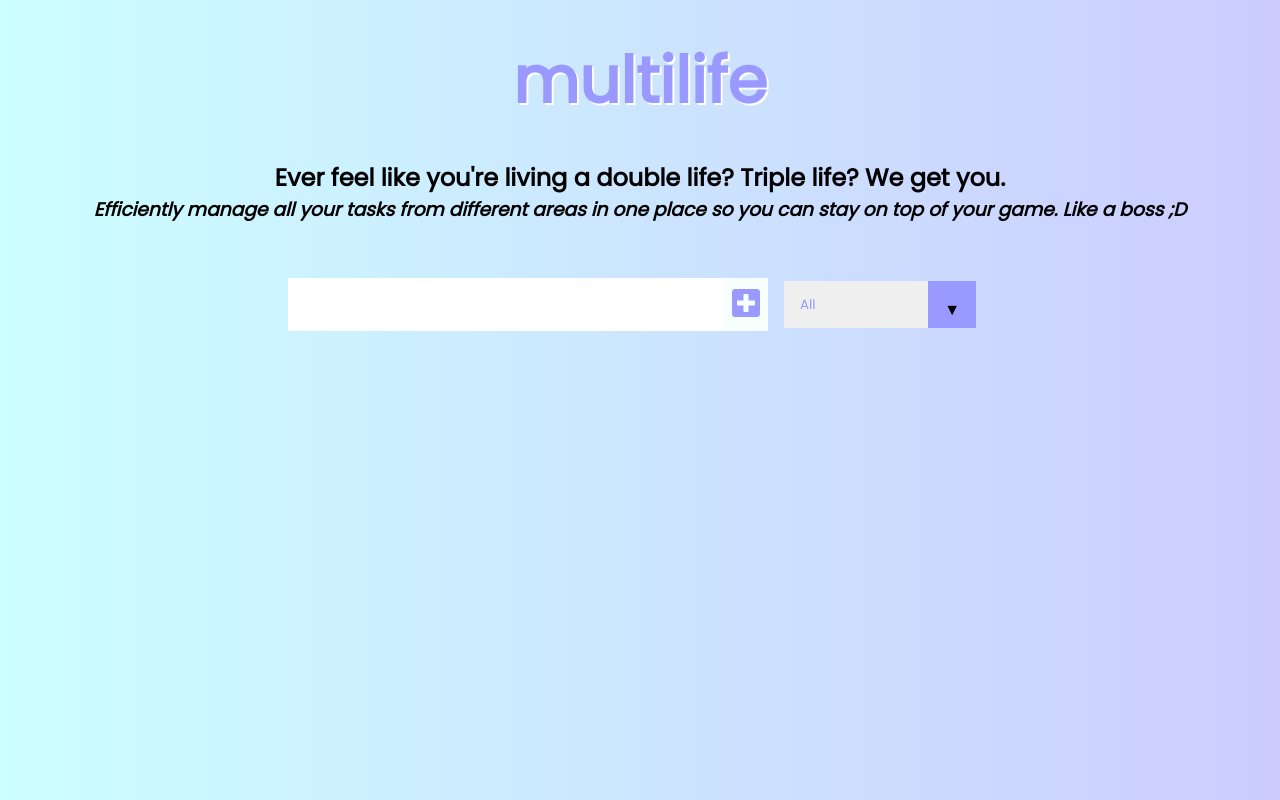
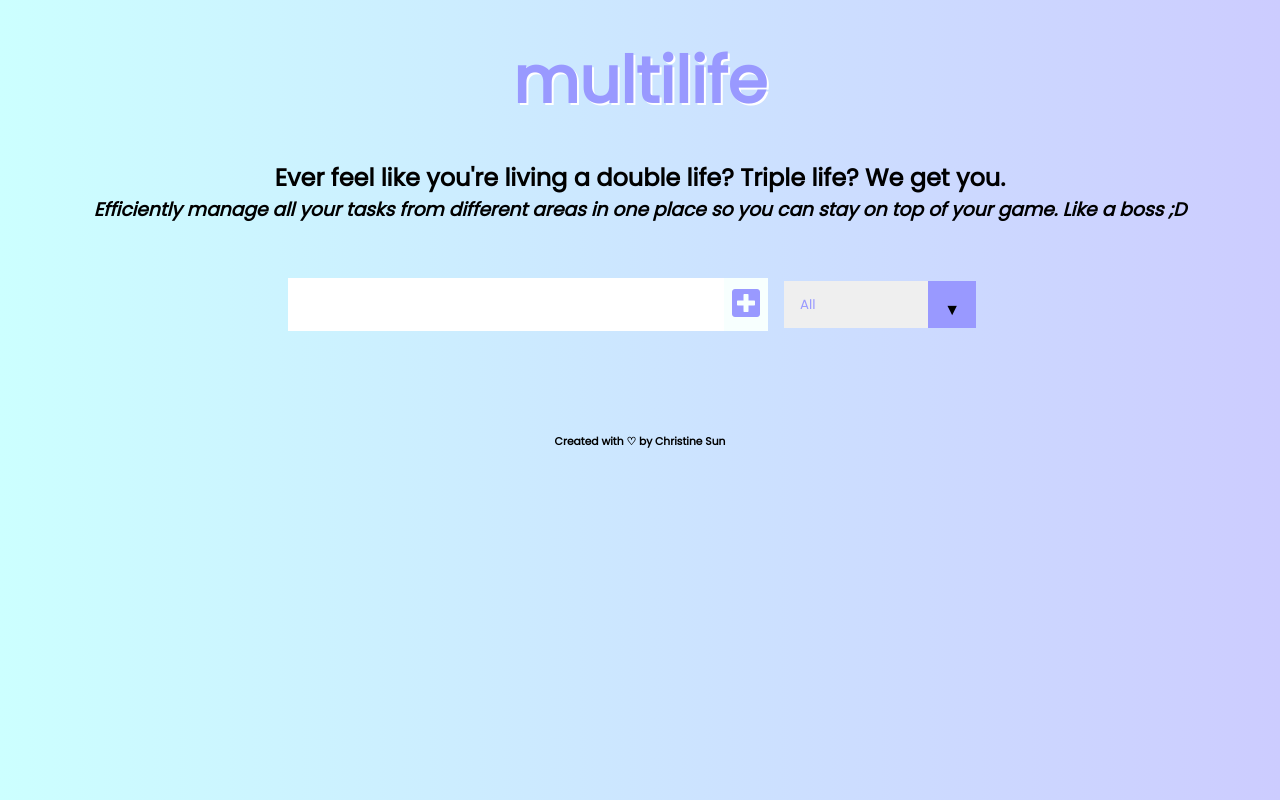
Before and after one commit to chrissysun/multilife, a React (Create React App) app: page / in a window 1280 px wide. Built offline with nearby package versions, Linux system fonts and the light colour scheme.

Commit message:
rename to incomplete

```diff
--- a/src/App.js
+++ b/src/App.js
@@ -30,7 +30,7 @@ function App() {
       case 'completed':
         setFilteredTodos(todos.filter(todo => todo.completed === true));
         break;
-      case 'uncompleted':
+      case 'incomplete':
         setFilteredTodos(todos.filter(todo => todo.completed === false));
         break;
       default:
@@ -76,6 +76,9 @@ function App() {
         setTodos = {setTodos}
         filteredTodos = {filteredTodos}
       />
+      <br></br>
+      <br></br>
+      <h6>Created with ♡ by Christine Sun</h6>
     </div>
   );
 }
--- a/src/components/Form.js
+++ b/src/components/Form.js
@@ -13,7 +13,7 @@ const Form = ({ input, setInput, todos, setTodos, setStatus }) => {
         setTodos([
             ...todos,
             {text: input, completed: false, id: Math.random() * 1000},
-            // update Math.random such that unique numbers are generated (get a package)
+            // update Math.random such that unique numbers are generated
         ]);
         setInput(''); // clear entry box after submission
     };
```
